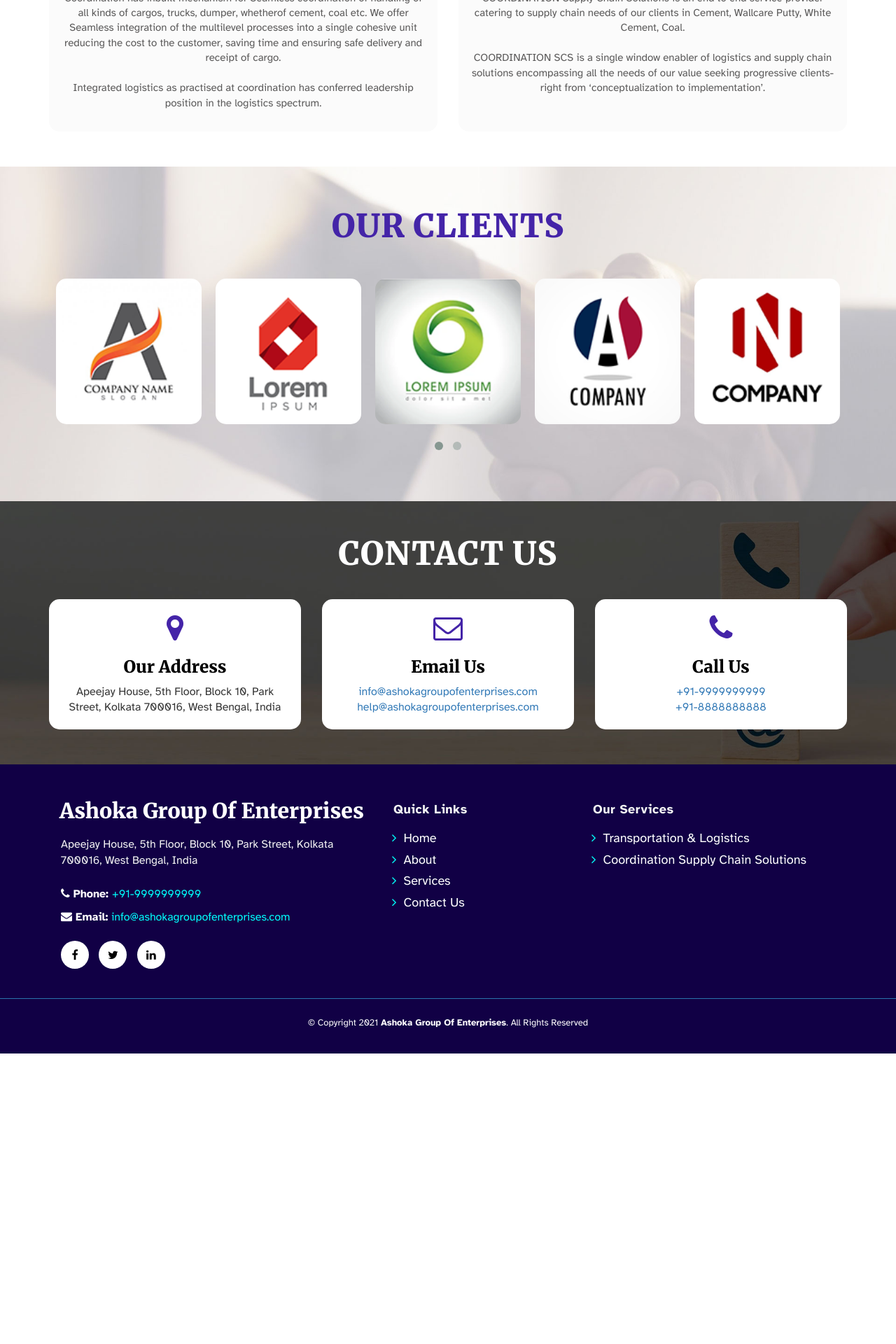
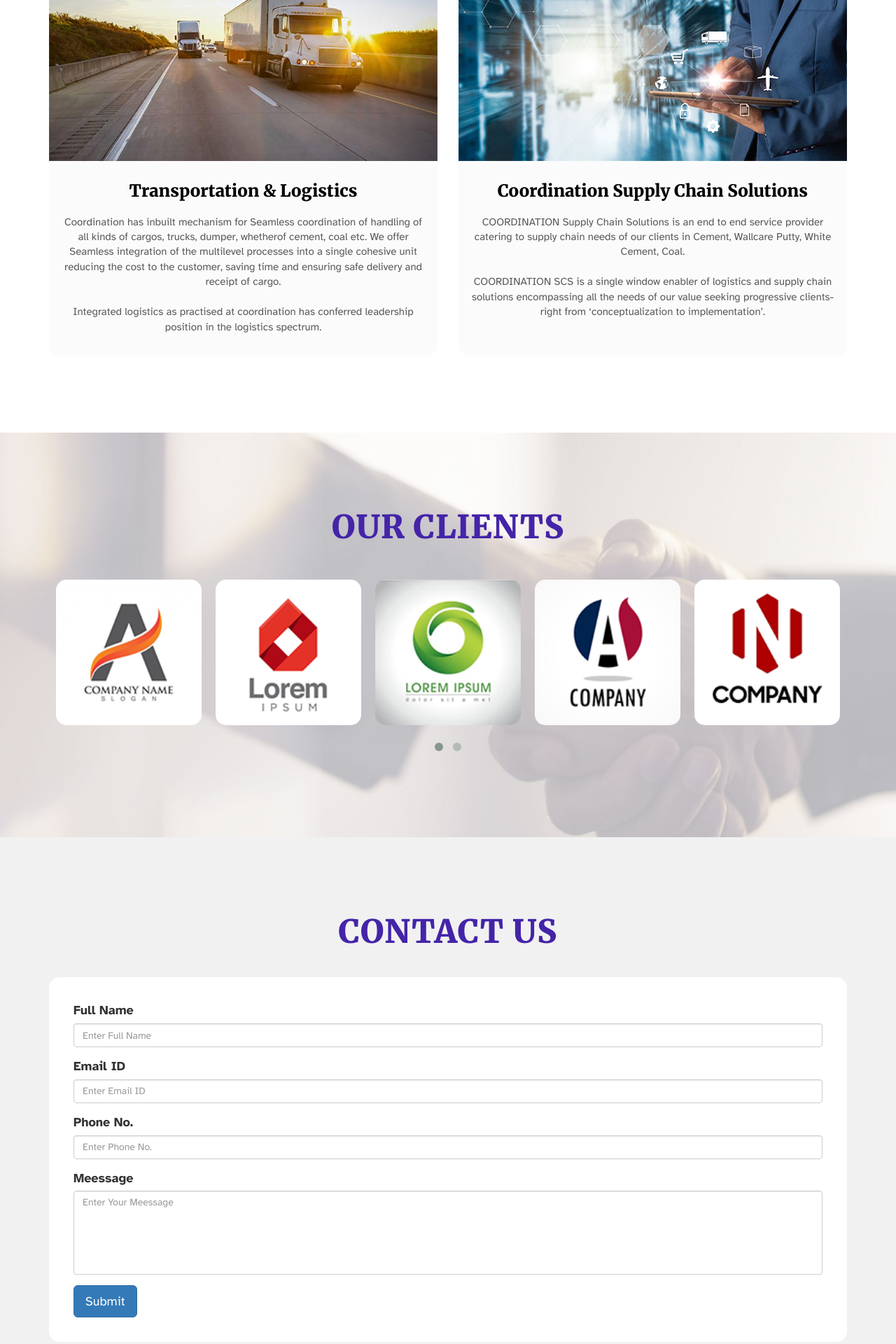
Before and after one commit to tapas1985/ashoka-group, a PHP site: page / in a window 1280 px wide. Shown: the part 3040-4960 px from the top of the page at 70% size. Before the commit the page ends 4545 px from the top, so only its background shows below. Run offline with PHP 8.4, Linux system fonts and the light colour scheme.

Commit message:
14-08-2021____005

```diff
--- a/css/style.css
+++ b/css/style.css
@@ -239,7 +239,7 @@ h6 {
 .vision {
     background: url(../images/vision-bg.jpg) no-repeat center top fixed;
     background-size: cover;
-    padding: 50px 0 20px 0;
+    padding: 110px 0 80px 0;
 }
 
 .vision .col-md-4 .col-cont {
@@ -292,7 +292,7 @@ h6 {
 .approach {
     background: url(../images/clients-bg.jpg) no-repeat center top fixed;
     background-size: cover;
-    padding: 60px 0px;
+    padding: 110px 0;
     margin-top: 0px;
 }
 
@@ -361,7 +361,7 @@ h6 {
     /* background: url(../media/approach-bg.png) no-repeat center top fixed; */
     background-color: #fff;
     background-size: cover;
-    padding: 50px 0 20px 0;
+    padding: 110px 0 80px 0;
     margin-top: 0px;
 }
 
@@ -498,9 +498,10 @@ h6 {
 }
 
 .Contact {
-    background: url(../images/contact-bg.jpg) no-repeat right top fixed;
+    /* background: url(../images/contact-bg.jpg) no-repeat right top fixed; */
+    background-color: #f1f1f1;
     background-size: cover;
-    padding: 50px 0;
+    padding: 110px 0;
 }
 
 .Contact .contact-title {
@@ -512,29 +513,39 @@ h6 {
     text-align: center;
 }
 
-.Contact .col-md-4 .col-cont {
+.Contact .cont-col .col-cont {
     text-align: center;
     padding: 20px;
     background-color: #fff;
     border-radius: 15px;
 }
 
-.Contact .col-md-4 .col-cont i {
+.Contact .cont-col .col-cont i {
     color: #4424a8;
     font-size: 42px;
 }
 
-.Contact .col-md-4 .col-cont h3 {
+.Contact .cont-col .col-cont h3 {
     color: #000;
     font-weight: bold;
     font-size: 24px;
     margin-top: 20px;
 }
 
-.Contact .col-md-4 .col-cont p {
+.Contact .cont-col .col-cont p {
     color: #353535;
     font-size: 16px;
     margin-bottom: 0px;
+}
+
+.contact-form {
+    text-align: left;
+    padding: 15px;
+}
+
+.contact-form textarea {
+    height: 120px!important;
+    resize: none;
 }
 
 footer {
@@ -787,7 +798,7 @@ figure {
 }
 
 .home-about-cont {
-    padding: 40px 0;
+    padding: 110px 0;
 }
 
 .home-about-cont .about-title {
--- a/index.html
+++ b/index.html
@@ -41,13 +41,16 @@
                             <a href="index.html#home" class="text-uppercase">Home</a>
                         </li>
                         <li>
-                            <a href="index.html#abt" class="text-uppercase">About</a>
+                            <a href="index.html#about" class="text-uppercase">About</a>
                         </li>
                         <li>
-                            <a href="index.html#srvc" class="text-uppercase">Services</a>
+                            <a href="index.html#services" class="text-uppercase">Services</a>
                         </li>
                         <li>
-                            <a href="index.html#cont" class="text-uppercase">contact</a>
+                            <a href="index.html#clients" class="text-uppercase">Our Clients</a>
+                        </li>
+                        <li>
+                            <a href="index.html#contact" class="text-uppercase">contact</a>
                         </li>
                         <li class="social">
                             <a href="#" target="_blank"> <i class="fa fa-facebook-square" aria-hidden="true"></i></a>
@@ -111,7 +114,7 @@
             </a>
         </div>
     </section>
-    <section id="abt" class="about home-about-cont">
+    <section id="about" class="about home-about-cont">
         <div class="container">
             <div class="row mb-40">
                 <div class="col-sm-7">
@@ -186,7 +189,7 @@
         </div>
     </section>
 
-    <section class="serv" id="srvc">
+    <section class="serv" id="services">
         <div class="container">
             <h2 class="section-title">Services</h2>
             <div class="row">
@@ -230,7 +233,7 @@
         </div>
     </section>
 
-    <section class="approach">
+    <section id="clients" class="approach">
         <div class="container">
             <h2 class="section-title">Our Clients</h2>
             <div class="clients-logo-cont">
@@ -264,18 +267,18 @@
         </div>
     </section>
 
-    <section class="Contact" id="cont">
+    <section class="Contact" id="contact">
         <div class="container">
-            <h2 class="contact-title">Contact Us</h2>
+            <h2 class="section-title">Contact Us</h2>
             <div class="row">
-                <div class="col-md-4">
+                <!-- <div class="col-md-4 cont-col">
                     <div class="col-cont">
                         <i class="fa fa-map-marker" aria-hidden="true" id="address"></i>
                         <h3>Our Address</h3>
                         <p>Apeejay House, 5th Floor, Block 10, Park Street, Kolkata 700016, West Bengal, India</p>
                     </div>
                 </div>
-                <div class="col-md-4">
+                <div class="col-md-4 cont-col">
                     <div class="col-cont" id="eml">
                         <i class="fa fa-envelope-o" aria-hidden="true"></i>
                         <h3>Email Us</h3>
@@ -283,19 +286,42 @@
                         <p><a href="mailto:help@ashokagroupofenterprises.com">help@ashokagroupofenterprises.com</a></p>
                     </div>
                 </div>
-                <div class="col-md-4">
+                <div class="col-md-4 cont-col">
                     <div class="col-cont">
                         <i class="fa fa-phone" aria-hidden="true" id="phone"></i>
                         <h3>Call Us</h3>
                         <p><a href="tel:+91-9999999999">+91-9999999999</a></p>
                         <p><a href="tel:+91-8888888888">+91-8888888888</a></p>
                     </div>
+                </div> -->
+                <div class="col-md-12 cont-col">
+                    <div class="col-cont">
+                        <form class="contact-form">
+                            <div class="form-group">
+                                <label>Full Name</label>
+                                <input type="text" class="form-control" placeholder="Enter Full Name" required>
+                            </div>
+                            <div class="form-group">
+                                <label>Email ID</label>
+                                <input type="text" class="form-control" placeholder="Enter Email ID" required>
+                            </div>
+                            <div class="form-group">
+                                <label>Phone No.</label>
+                                <input type="text" class="form-control" placeholder="Enter Phone No." required>
+                            </div>
+                            <div class="form-group">
+                                <label>Meessage</label>
+                                <textarea class="form-control" placeholder="Enter Your Meessage" required></textarea>
+                            </div>
+                            <button type="submit" class="btn btn-primary btn-lg">Submit</button>
+                        </form>
+                    </div>
                 </div>
             </div>
         </div>
     </section>
 
-    <footer id="cont">
+    <footer>
         <div class="container">
             <div class="col-md-5 footer-cont">
                 <h2 class="footer-title">Ashoka Group Of Enterprises</h2>
@@ -320,15 +346,19 @@
                                     aria-hidden="true"></i></span>Home</a>
                     </li>
                     <li>
-                        <a href="index.html#abt"><span><i class="fa fa-angle-right"
+                        <a href="index.html#about"><span><i class="fa fa-angle-right"
                                     aria-hidden="true"></i></span>About</a>
                     </li>
                     <li>
-                        <a href="index.html#srvc"><span><i class="fa fa-angle-right"
+                        <a href="index.html#clients"><span><i class="fa fa-angle-right"
+                                    aria-hidden="true"></i></span>Our Clients</a>
+                    </li>
+                    <li>
+                        <a href="index.html#services"><span><i class="fa fa-angle-right"
                                     aria-hidden="true"></i></span>Services</a>
                     </li>
                     <li>
-                        <a href="index.html#cont"><span><i class="fa fa-angle-right"
+                        <a href="index.html#contact"><span><i class="fa fa-angle-right"
                                     aria-hidden="true"></i></span>Contact Us</a>
                     </li>
                 </ul>
```
